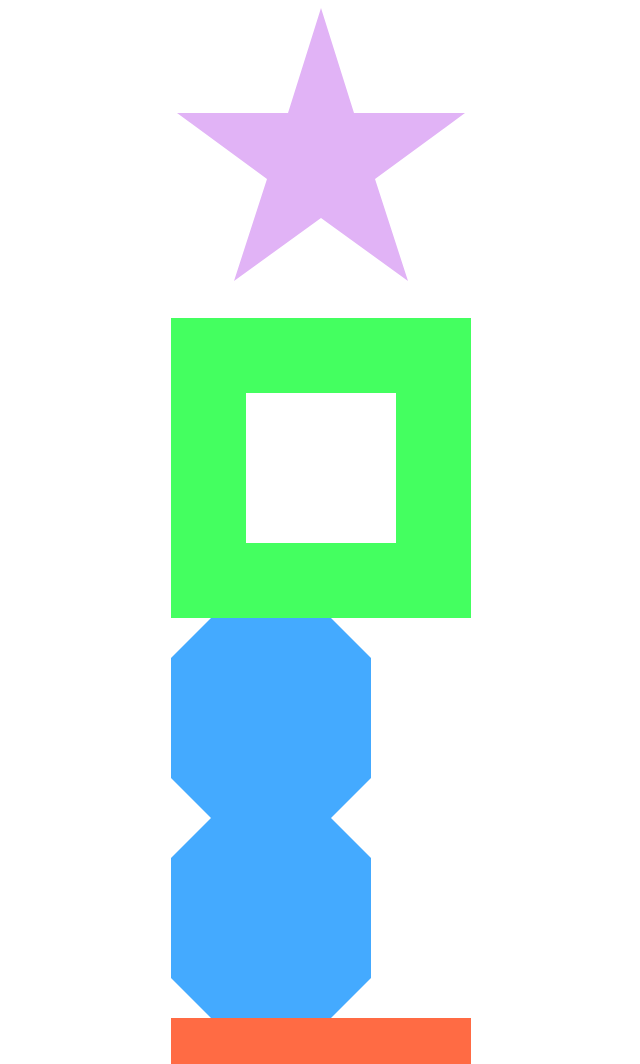
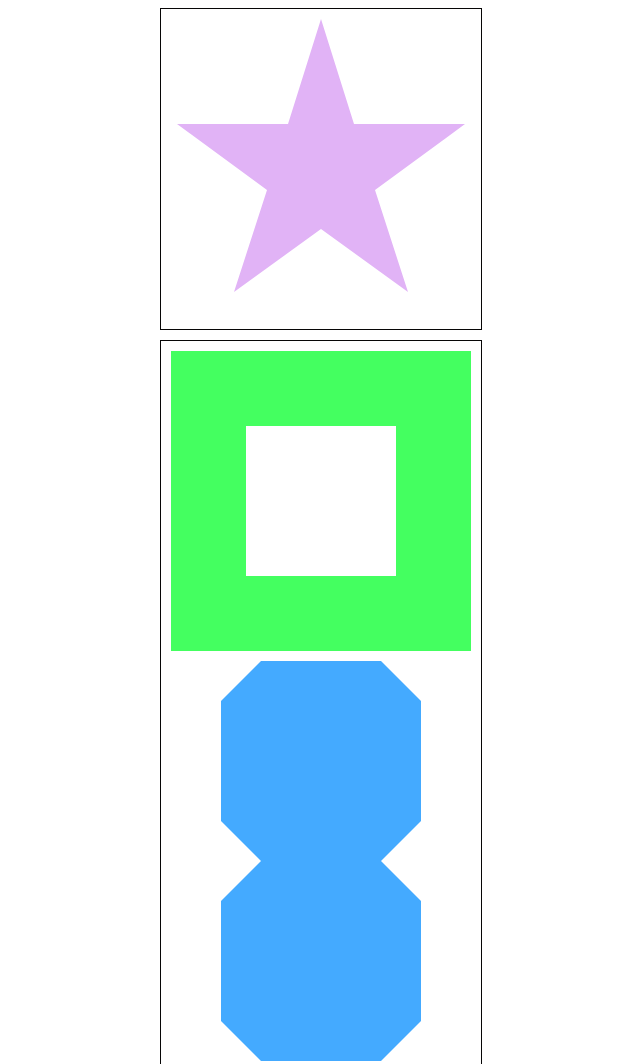
Before and after one commit to Malinka2021/myFirstCSS-grid, a plain HTML site: page index.html in a window 1280 px wide. Shown: the top 1064 px of the page, without its empty margins (319-959 px from the left). Drawn offline with Linux system fonts and the light colour scheme.

Commit message:
header, main, footerto grid, grid-item added

```diff
--- a/css/style.css
+++ b/css/style.css
@@ -2,9 +2,20 @@
     display: grid;
     flex-wrap: wrap; /*ext*/
     justify-content: center; /*ext*/
-    align-items: center; /*ext*/
+    align-items: center;
+    justify-items: center;
     height: 100vh; /*ext*/
     gap: 10px;
+    grid-template-columns: repeat(1, 1fr);
+    grid-template-rows: repeat(3, auto);
+}
+.grid-item {
+    display: grid;
+    border: 1px solid #070606;
+    gap: 10px;
+    align-items: center;
+    justify-items: center;
+    padding: 10px;
 }
 .star {
     background-color: #e1b3f6;
--- a/index.html
+++ b/index.html
@@ -8,11 +8,11 @@
 </head>
 <body>
     <div class="container">
-        <div class="header">
+        <div class="header grid-item">
             <div class="star"></div>
         </div>
 
-        <div class="main">
+        <div class="main grid-item">
             <div class="myworks">
                 <div class="frame"></div>
             </div>
@@ -36,19 +36,9 @@
 
         </div>
 
-        <footer>
+        <footer classs="grid-item">
             FOOTER
         </footer>
-
-
-
-
-
-
-
     </div>
-
-
-
 </body>
 </html>
```
